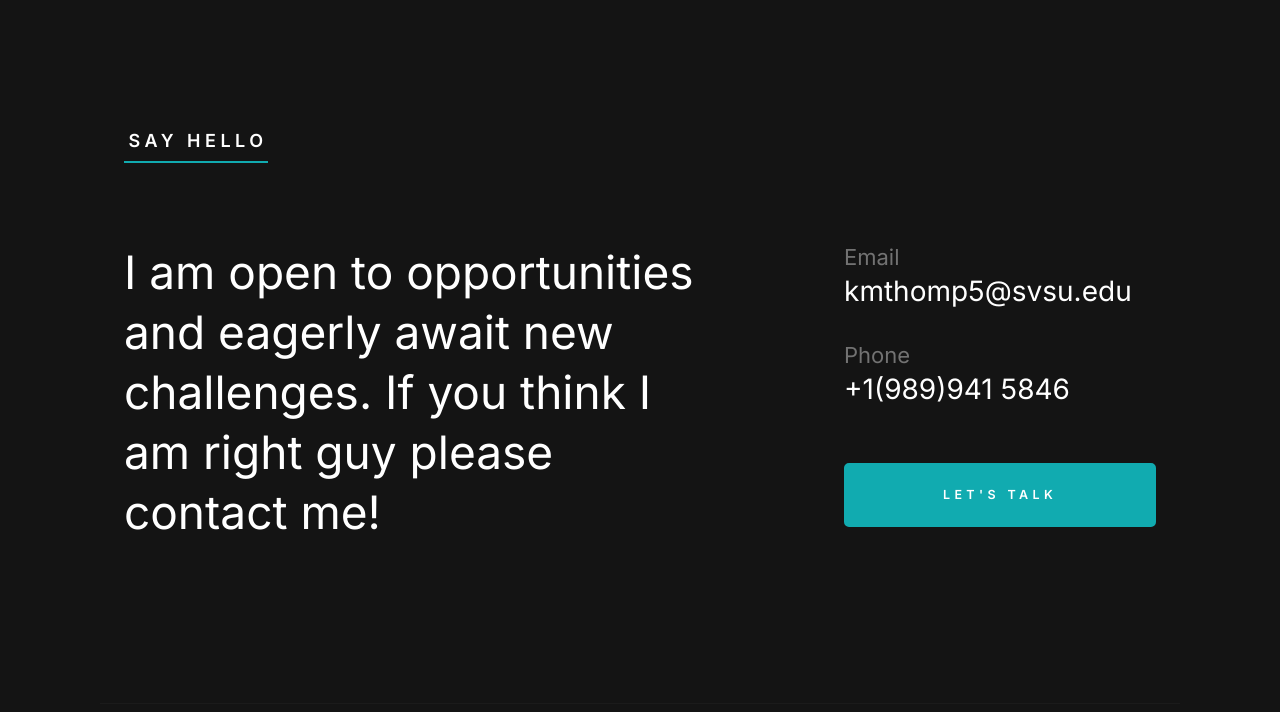
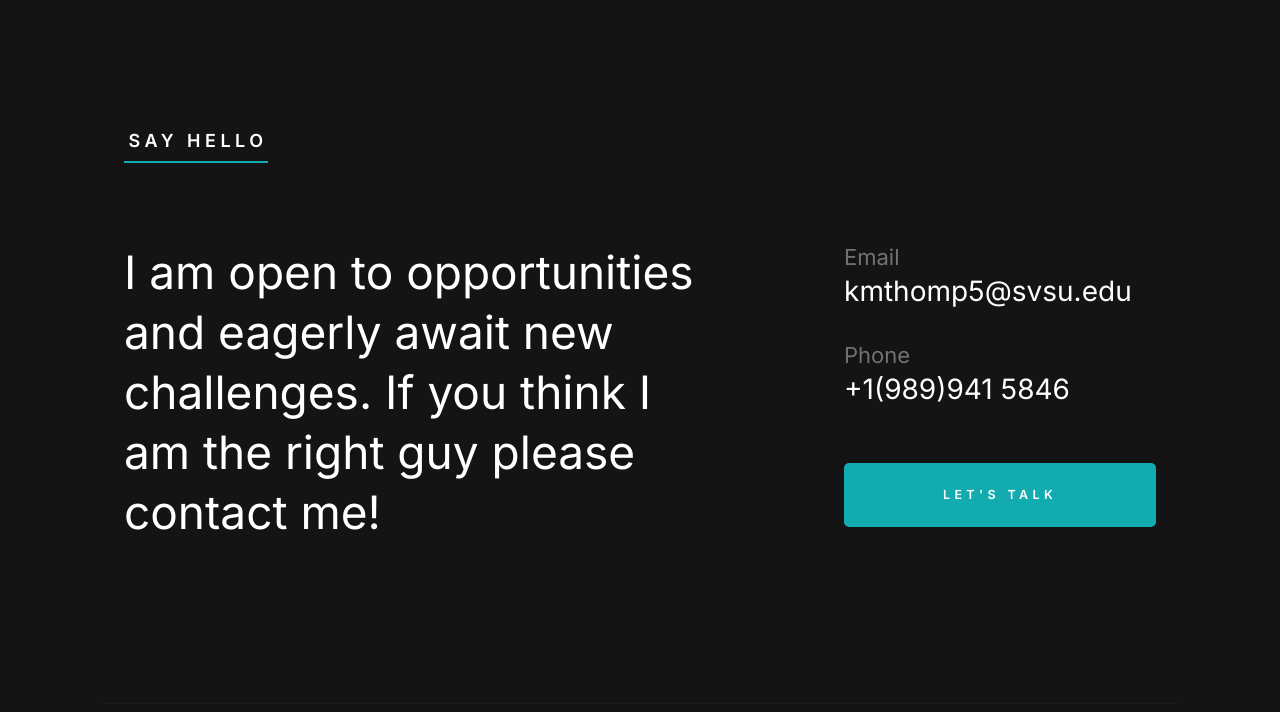
Before and after one commit to KadenThomp36/KadenThomp36.github.io, a plain HTML site: page index.html in a window 1280 px wide. Shown: the part 5057-5769 px from the top of the page. Drawn offline with Linux system fonts and the light colour scheme.

Commit message:
Update index.html

```diff
--- a/index.html
+++ b/index.html
@@ -409,7 +409,7 @@
             <div class="column large-7 medium-12">
 
                 <h4 class="huge-text">
-                I am open to opportunities and eagerly await new challenges. If you think I am right guy please contact me!
+                I am open to opportunities and eagerly await new challenges. If you think I am the right guy please contact me!
                 </h4>
 
             </div>
```
